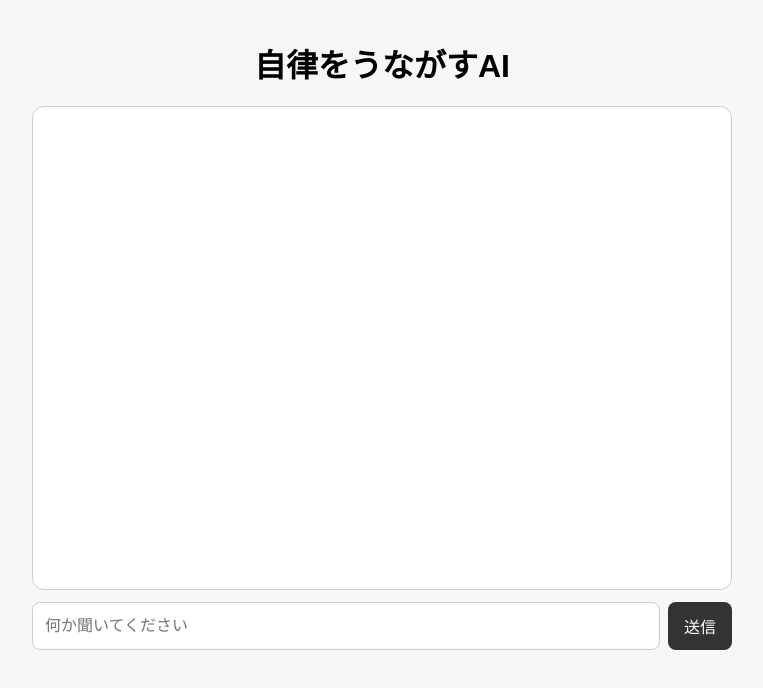
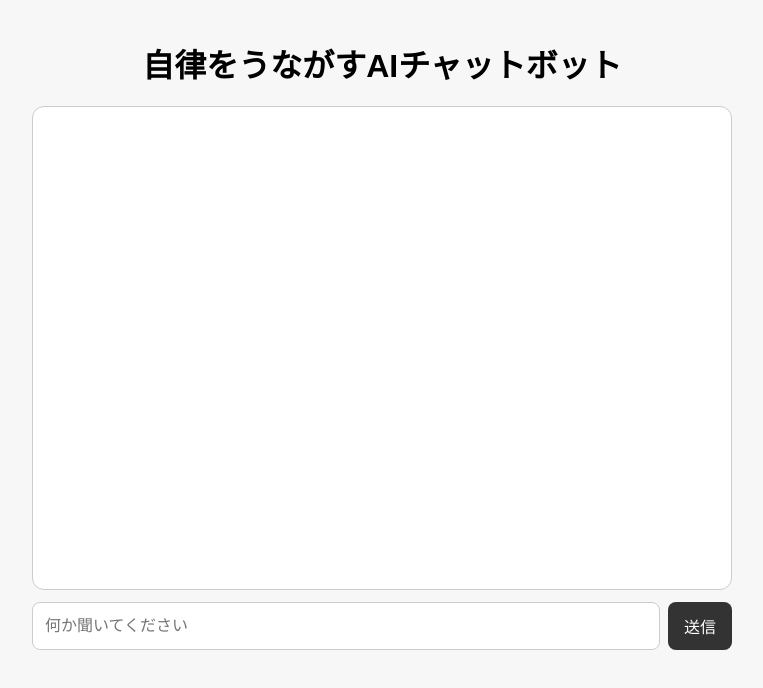
Before and after one commit to moriishitakehiro-ship-it/first-app, a plain HTML site: page index.html in a window 1280 px wide. Shown: the whole page, without its empty margins (258-1021 px from the left). Drawn offline with Linux system fonts and the light colour scheme.

Commit message:
Update index.html

```diff
--- a/index.html
+++ b/index.html
@@ -3,7 +3,7 @@
 <head>
   <meta charset="UTF-8" />
   <meta name="viewport" content="width=device-width, initial-scale=1.0" />
-  <title>自律をうながすAI</title>
+  <title>自律をうながすAIチャットボット</title>
   <style>
     body {
       font-family: sans-serif;
@@ -98,7 +98,7 @@
   </style>
 </head>
 <body>
-  <h1>自律をうながすAI</h1>
+  <h1>自律をうながすAIチャットボット</h1>
 
   <div id="chat"></div>
 
```
